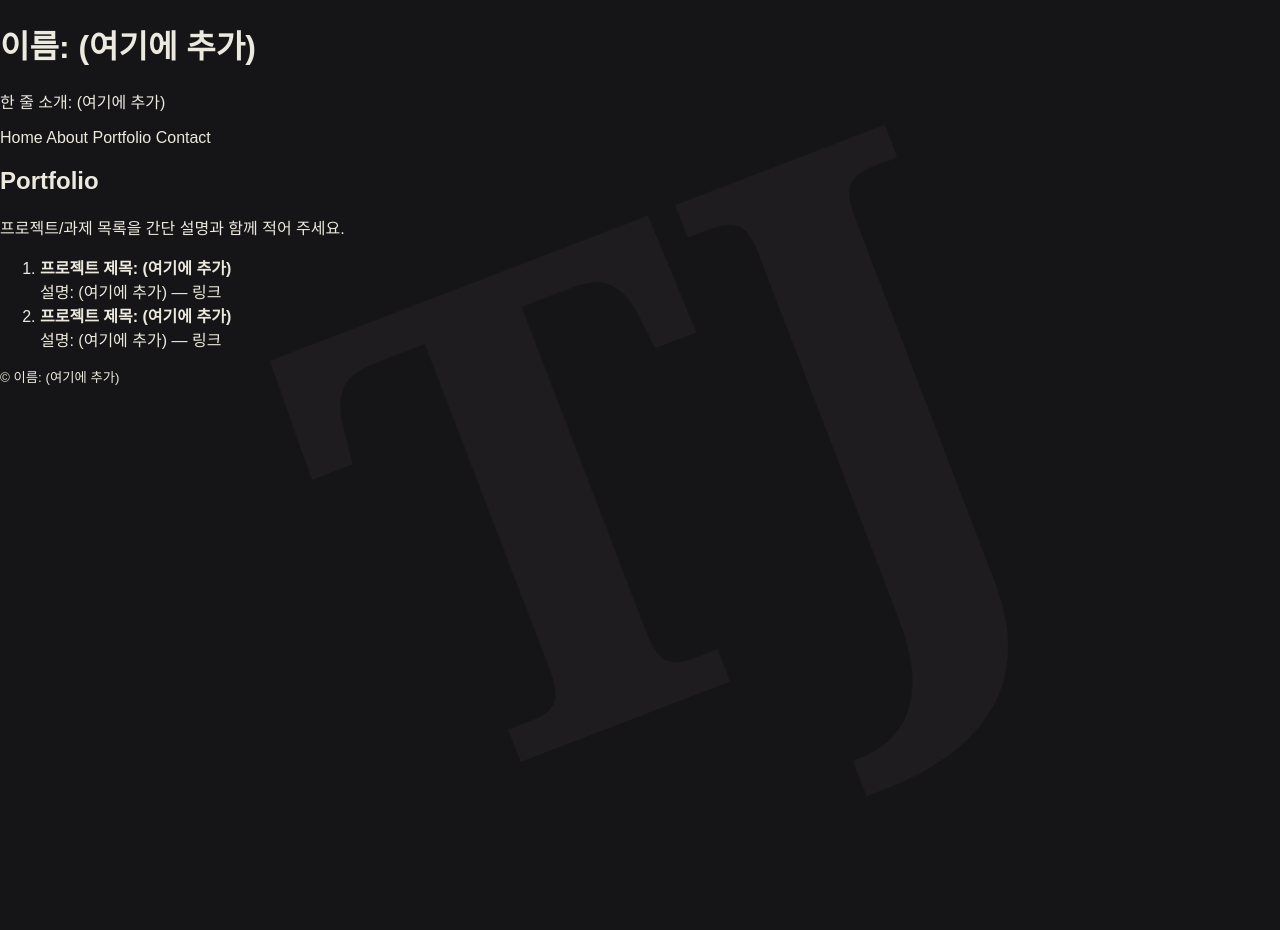
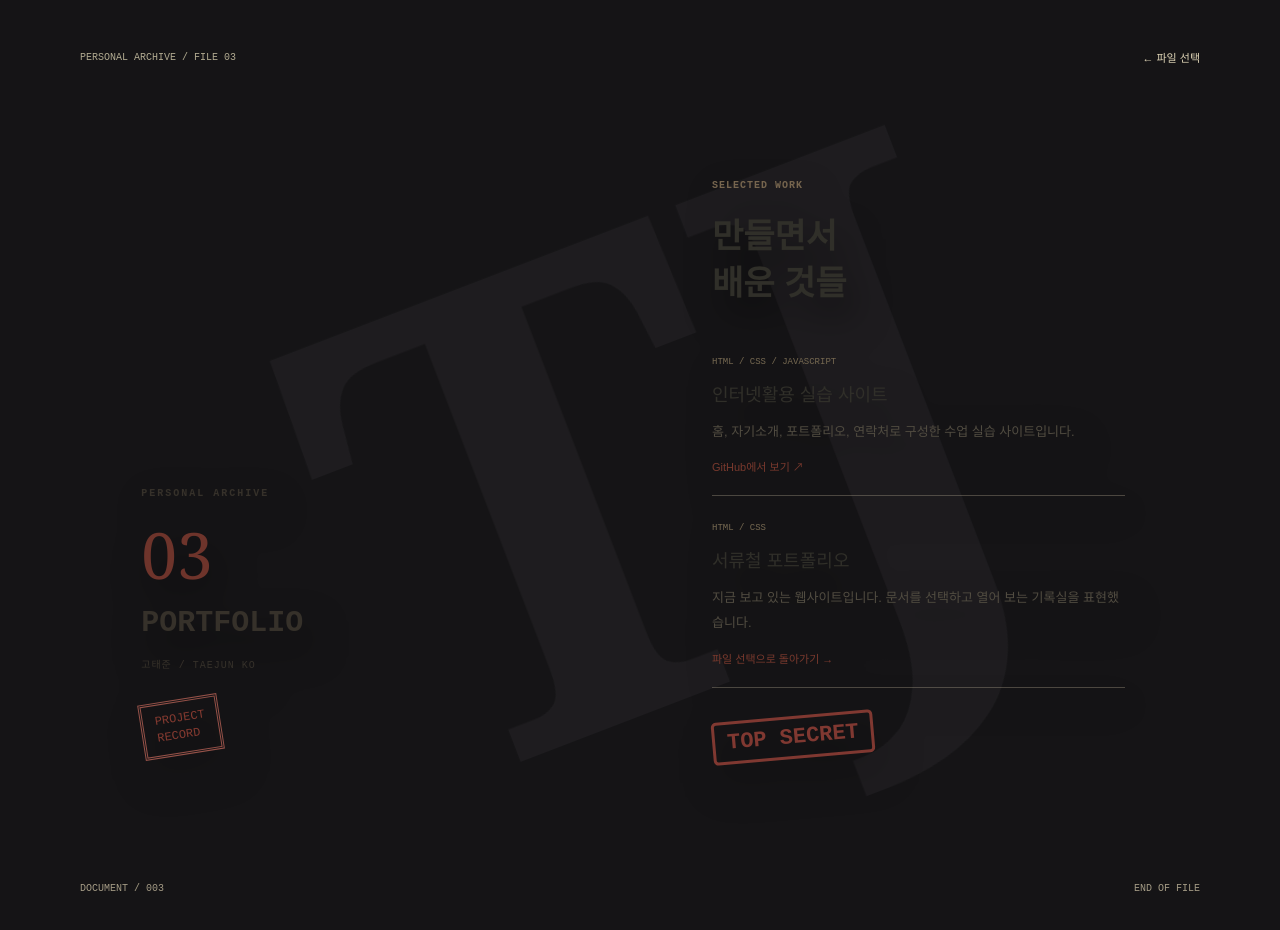
Before and after one commit to Taejun-Git/internet_utilize, a plain HTML site: page portfolio.html in a window 1280 px wide. Before the commit the page ends 800 px from the top, so only its background shows below. Drawn offline with Linux system fonts and the light colour scheme.

Commit message:
portfolio 수정

```diff
--- a/portfolio.html
+++ b/portfolio.html
@@ -1,41 +1,24 @@
 <!DOCTYPE html>
 <html lang="ko">
 <head>
-  <meta charset="UTF-8" />
-  <meta name="viewport" content="width=device-width, initial-scale=1.0"/>
-  <title>인터넷활용 실습 템플릿</title>
-  <link rel="stylesheet" href="style.css">
+  <meta charset="UTF-8">
+  <meta name="viewport" content="width=device-width, initial-scale=1.0">
+  <meta name="description" content="고태준의 서류철 포트폴리오">
+  <title>고태준 | Portfolio</title>
+  <link rel="stylesheet" href="style.css?v=10">
+  <script src="script.js" defer></script>
 </head>
 <body>
-<header>
-  <h1>이름: (여기에 추가)</h1>
-  <p class="subtitle">한 줄 소개: (여기에 추가)</p>
-</header>
-<nav>
-  <a href="index.html">Home</a>
-  <a href="about.html">About</a>
-  <a href="portfolio.html">Portfolio</a>
-  <a href="contact.html">Contact</a>
-</nav>
-<main class="container">
-<section>
-  <h2>Portfolio</h2>
-  <p>프로젝트/과제 목록을 간단 설명과 함께 적어 주세요.</p>
-  <ol>
-    <li>
-      <strong>프로젝트 제목: (여기에 추가)</strong><br>
-      설명: (여기에 추가) — <a href="(깃허브 또는 배포 링크)">링크</a>
-    </li>
-    <li>
-      <strong>프로젝트 제목: (여기에 추가)</strong><br>
-      설명: (여기에 추가) — <a href="(깃허브 또는 배포 링크)">링크</a>
-    </li>
-  </ol>
-</section>
-</main>
-<footer>
-  <small>&copy; <span id="year"></span> 이름: (여기에 추가)</small>
-</footer>
-<script src="script.js"></script>
+  <section id="portfolio" class="file-view is-open" tabindex="-1" aria-labelledby="portfolio-title">
+    <div class="document">
+      <header class="document-header"><span>PERSONAL ARCHIVE / FILE 03</span><a href="index.html#files" class="back-link">← 파일 선택</a></header>
+      <div class="document-body">
+        <div class="book-opening" aria-hidden="true"><div class="book-stage"><div class="book-right"></div><div class="book-left"><div class="book-inner"></div><div class="book-outer"><span>PORTFOLIO</span></div></div></div></div>
+        <aside class="document-index"><span class="case-label">PERSONAL ARCHIVE</span><span class="case-number">03</span><p>PORTFOLIO</p><span class="subject-name">고태준 / TAEJUN KO</span><span class="security-stamp">PROJECT<br>RECORD</span></aside>
+        <article class="document-content"><p class="eyebrow">SELECTED WORK</p><h1 id="portfolio-title">만들면서<br>배운 것들</h1><ol class="work-list"><li><span>HTML / CSS / JAVASCRIPT</span><h2>인터넷활용 실습 사이트</h2><p>홈, 자기소개, 포트폴리오, 연락처로 구성한 수업 실습 사이트입니다.</p><a href="https://github.com/Taejun-Git/internet_utilize" target="_blank" rel="noopener noreferrer">GitHub에서 보기 ↗</a></li><li><span>HTML / CSS</span><h2>서류철 포트폴리오</h2><p>지금 보고 있는 웹사이트입니다. 문서를 선택하고 열어 보는 기록실을 표현했습니다.</p><a href="index.html#files">파일 선택으로 돌아가기 →</a></li></ol></article>
+      </div>
+      <footer class="document-footer"><span>DOCUMENT / 003</span><span>END OF FILE</span></footer>
+    </div>
+  </section>
 </body>
 </html>
```
